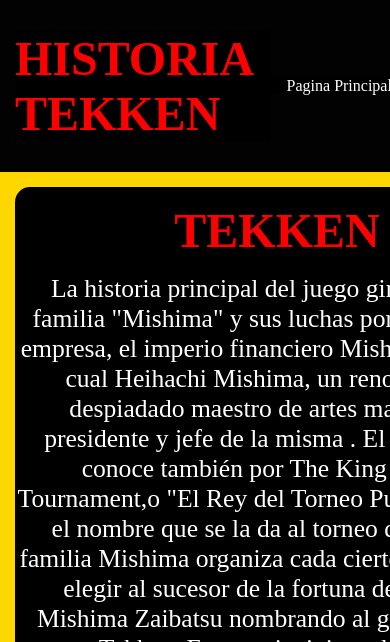
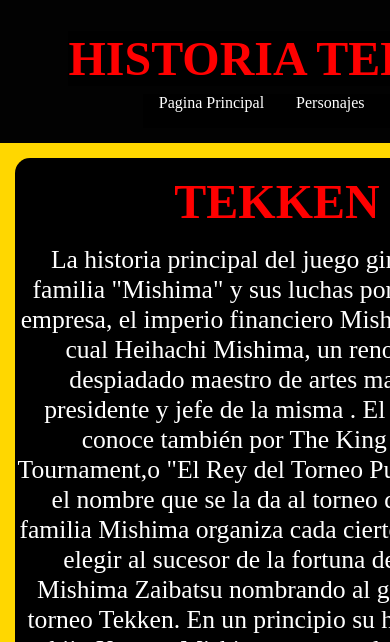
Before and after one commit to JaimeDeUgarte/Tekken, a plain HTML site: page historia.html in a window 390 px wide. Shown: the top 642 px of the page. Drawn offline with Linux system fonts and the light colour scheme.

Commit message:
cambio al header para que sea responsivo

```diff
--- a/estiloh.css
+++ b/estiloh.css
@@ -117,19 +117,6 @@ h1{
     align-items: center;
 }
 
-
-@media screen and (max-width: 768px) {
-  #aside-left, #aside-rigth {
-    display: none;
-  }
-  .contenedor_De_historia{
-     width: 100%;
-    }
-.videos{
-     width: 100%;
-    }
-}
-
 nav {
 	background-color: black;
 	display: flex;
@@ -156,3 +143,48 @@ nav li a {
 nav li a:hover {
 	background-color: black;
 }
+
+@media screen and (max-width: 768px) {
+    body {
+      grid-template: auto 1fr / 1fr;
+    }
+
+    #header {
+      grid-template-columns: 1fr;
+      grid-row: 1/2;
+      justify-items: center;
+    }
+
+    #header h1 {
+      margin-bottom: 0.5rem;
+    }
+
+    #header ul {
+      grid-row: 2/3;
+      display: flex;
+      justify-content: center;
+      margin-bottom: 1rem;
+    }
+
+    #header li {
+      margin: 0 0.5rem;
+    }
+
+    #main {
+      grid-column: 1/2;
+      grid-row: 2/3;
+    }
+
+    #aside-left,#aside-rigth {
+      display: none;
+    }
+
+    .contenedor_De_historia {
+      width: 100%;
+    }
+
+    .videos {
+      width: 100%;
+      height: auto;
+    }
+  }
--- a/estilop.css
+++ b/estilop.css
@@ -95,13 +95,6 @@ li {
     padding: 10px;
 }
 
-@media screen and (max-width: 768px) {
-  #aside-left, #aside-rigth {
-    display: none;
-  }
-}
-
-
 nav {
 	background-color: black;
 	display: flex;
@@ -155,3 +148,17 @@ nav li a:hover {
 .personaje-container img {
     margin: 0 auto;
 }
+
+@media screen and (max-width: 768px) { /*1080 tambien esta bien */
+  #aside-left, #aside-rigth {
+    display: none;
+  }
+  #header {
+    grid-template-columns: 1fr;
+    text-align: center;
+  }
+
+  #header a {
+    margin-top: 10px;
+  }
+}
```
